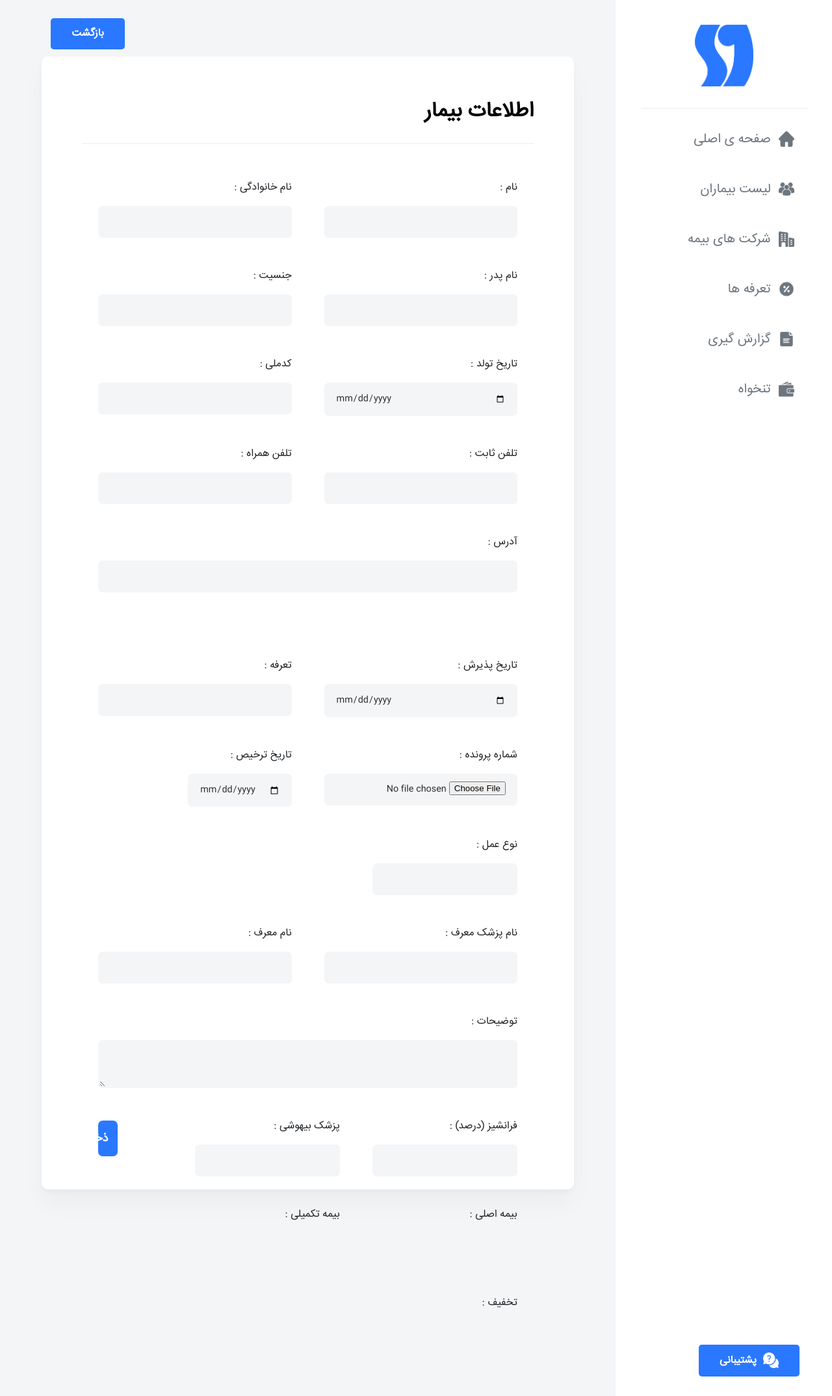
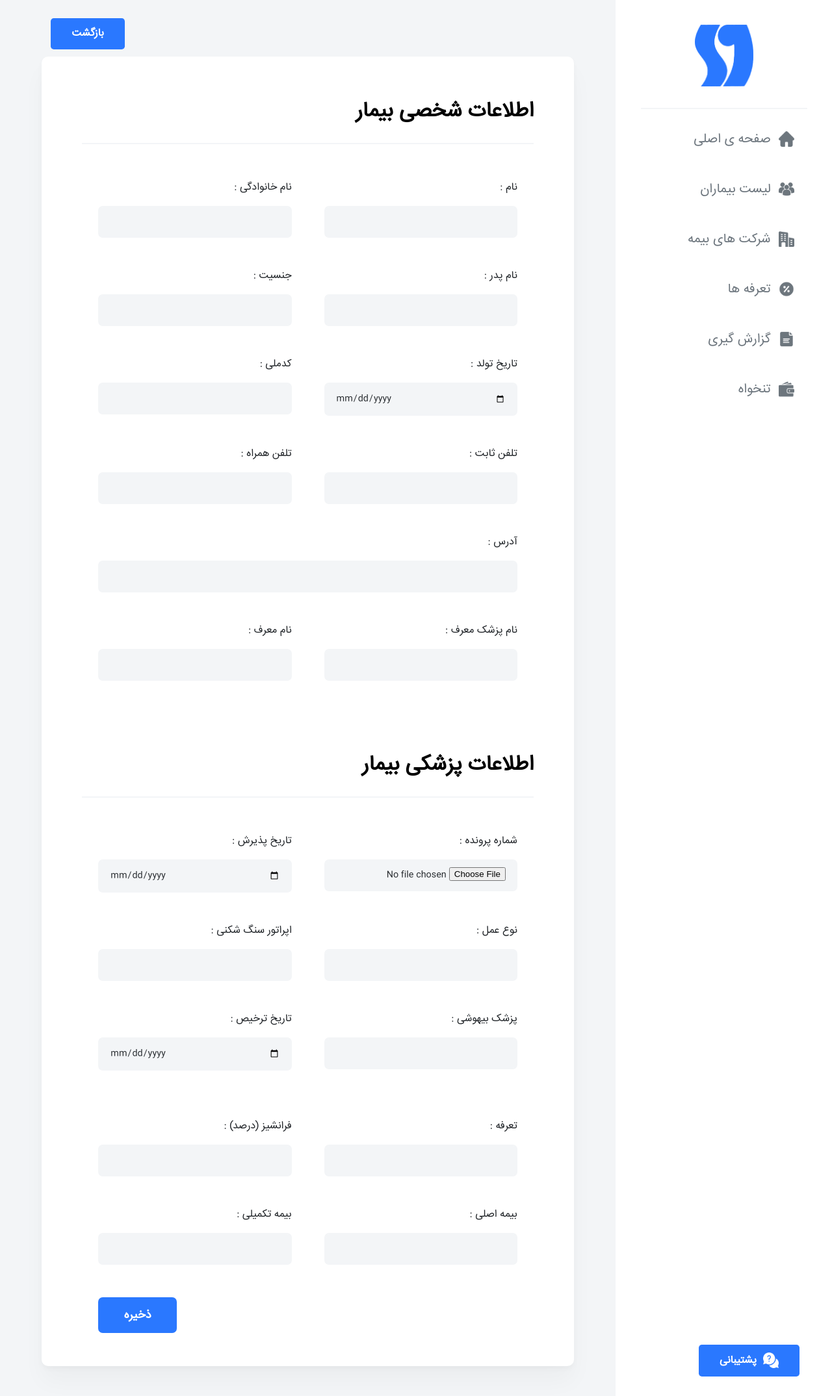
Before and after one commit to haxisfree/Markaze-Jarrahi, a Django app: template templates/new_patient.html in a window 1280 px wide. Shown: the whole page at 65% size. Run offline with Django 3.2, Linux system fonts and the light colour scheme; the template is opened without the code that fills it, so the values that code supplies are empty, except form fields; tables that the repository leaves empty hold one stand-in row (values such as "Sample post"); form fields are guessed from the names that the template uses; some libraries are stand-ins or nearby versions.

Commit message:
something is added.

```diff
--- a/templates/new_patient.html
+++ b/templates/new_patient.html
@@ -6,10 +6,10 @@
 </div>
 <!-- {{form.as_p}} -->
 <div class="container">
-    <h1>اطلاعات بیمار</h1>
-    <hr>
     <form action="" method="post">
         {% csrf_token %}
+        <h1>اطلاعات شخصی بیمار</h1>
+        <hr>
         <div class="row">
             <div class="col-6">
                 <label>نام :</label>
@@ -56,32 +56,6 @@
                 {{ form.address }}
             </div>
         </div>
-        <br>
-        <br>
-        <div class="row">
-            <div class="col-6">
-                <label>تاریخ پذیرش :</label>
-                {{ form.date_of_admission }}
-            </div>
-            <div class="col-6">
-                <label>تعرفه :</label>
-                {{ form.payment_tariff }}
-            </div>
-        </div>
-        <div class="row">
-            <div class="col-6">
-                <label>شماره پرونده :</label>
-                {{ form.file_number }}
-            </div>
-            <div class="col-14">
-                <label>تاریخ ترخیص :</label>
-                {{ form.date_of_discharge }}
-            </div>
-            <div class="col-14">
-                <label>نوع عمل :</label>
-                {{ form.type_of_surgery }}
-            </div>
-        </div>
         <div class="row">
             <div class="col-6">
                 <label>نام پزشک معرف :</label>
@@ -92,31 +66,67 @@
                 {{ form.presenter }}
             </div>
         </div>
-        <div class="row">
+        <!-- <div class="row">
             <div class="col-12">
                 <label>توضیحات :</label>
                 {{ form.description }}
             </div>
+        </div> -->
+        <br>
+        <br>
+        <br>
+        <h1>اطلاعات پزشکی بیمار</h1>
+        <hr>
+        <div class="row">
+            <div class="col-6">
+                <label>شماره پرونده :</label>
+                {{ form.file_number }}
             </div>
-        <div class="col-13">
+            <div class="col-6">
+                <label>تاریخ پذیرش :</label>
+                {{ form.date_of_admission }}
+            </div>
+        </div>
+        <div class="row">
+            <div class="col-6">
+                <label>نوع عمل :</label>
+                {{ form.type_of_surgery }}
+            </div>
+            <div class="col-6">
+                <label>اپراتور سنگ شکنی :</label>
+                {{ form.operator}}
+            </div>
+        </div>
+        <div class="row">
+            <div class="col-6">
+                <label>پزشک بیهوشی :</label>
+                {{ form.anesthesia_doctor_name }}
+            </div>
+            <div class="col-6">
+                <label>تاریخ ترخیص :</label>
+                {{ form.date_of_discharge }}
+            </div>
+        </div>
+        <br>
+        <div class="row">
+            <div class="col-6">
+                <label>تعرفه :</label>
+                {{ form.payment_tariff }}
+            </div>
+            <div class="col-6">
                 <label>فرانشیز (درصد) :</label>
                 {{ form.franchising }}
             </div>
-        <div class="col-13">
-            <label>پزشک بیهوشی :</label>
-            {{ form.anesthesia_doctor_name }}
         </div>
-        <div class="col-13">
+        <div class="row">
+            <div class="col-6">
                 <label>بیمه اصلی :</label>
                 {{ form.supplementary_insurance }}
             </div>
-        <div class="col-14">
+            <div class="col-6">
                 <label>بیمه تکمیلی :</label>
                 {{ form.basic_insurance }}
             </div>
-        <div class="col-14">
-            <label>تخفیف :</label>
-            {{ form.discount }}
         </div>
         <div class="flex-left">
             <input  type="submit" value="ذخیره" style="width: 18%;"/>
```
Also changed, not shown: templates/patient_edit.html (+59 -26 lines), templates/patient_info.html (+4 -8 lines). Lines whose indentation alone changed are shown as unchanged.
